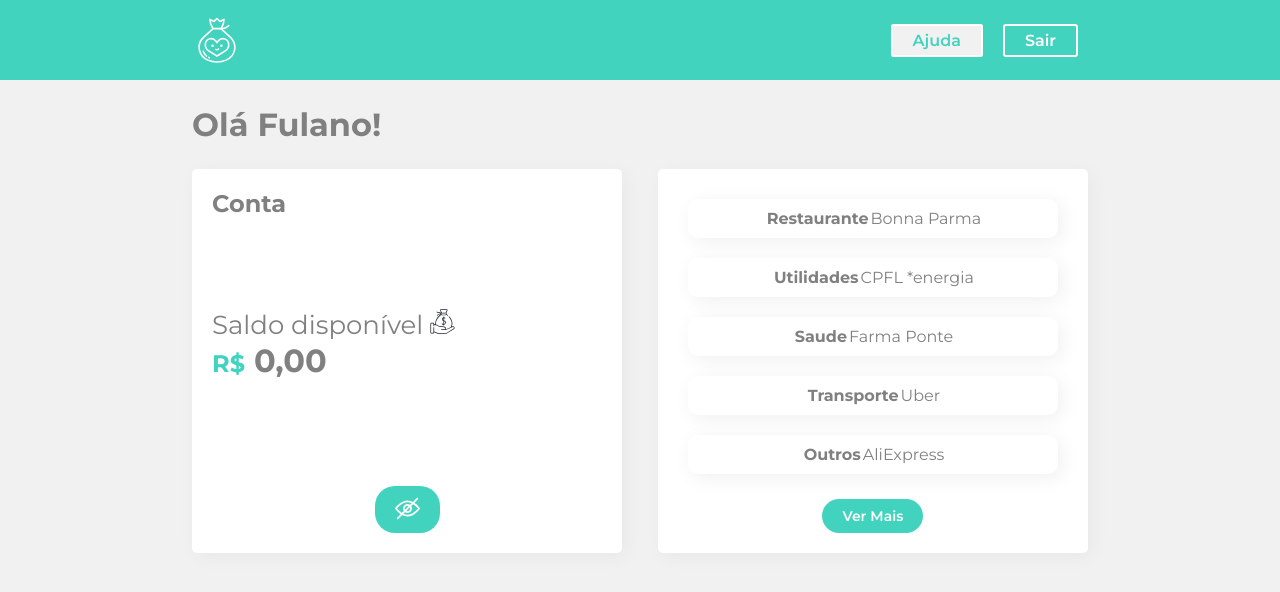
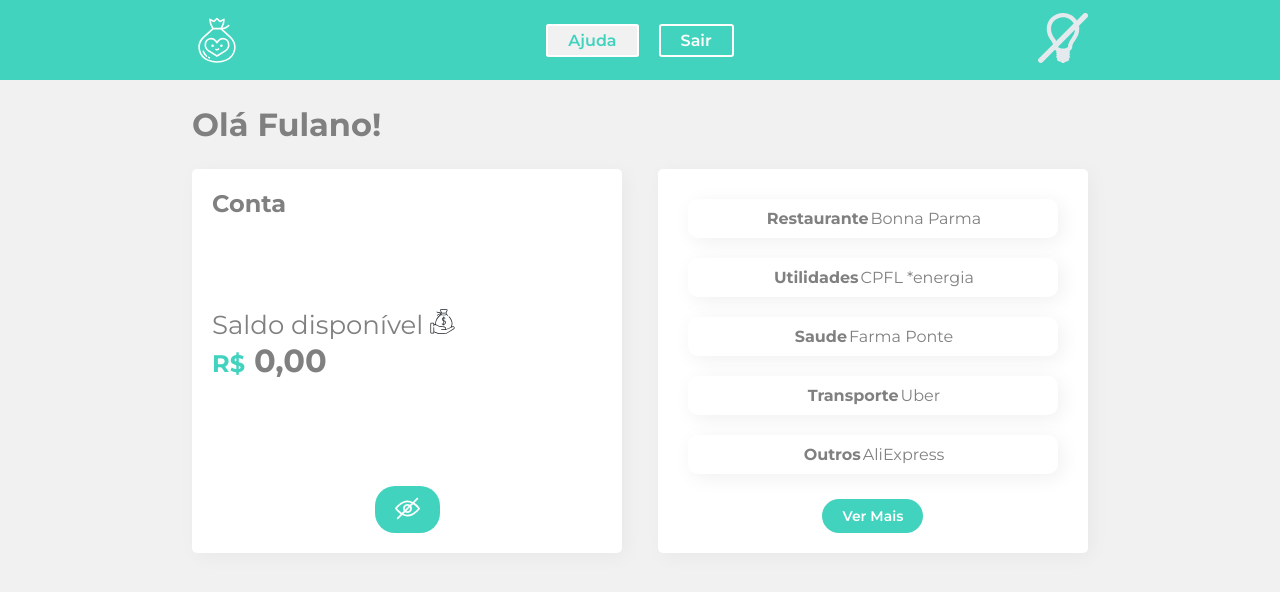
Before and after one commit to GustavoSMelo/Formacao-react-alura, a React (Create React App) app in the folder react04/: page / in a window 1280 px wide. Shown: the top 592 px of the page. Built offline with nearby package versions, Linux system fonts and the light colour scheme.

Commit message:
button to change theme

```diff
--- a/react04/src/Components/Cabecalho/index.jsx
+++ b/react04/src/Components/Cabecalho/index.jsx
@@ -3,7 +3,7 @@ import bank_logo from "../../assets/images/bank_logo.svg"
 import { Navbar, ButtonLink } from './style'
 import { corPrimaria, txtBackgroundLight, backgroundLight } from '../../themes/variables'
 
-const Cabecalho = () => {
+const Cabecalho = (props) => {
   return (
     <Navbar colorTheme={corPrimaria} className="cabecalho">
       <img className="imagem-logo" src={bank_logo} alt="Logo Smart Bank" />
@@ -15,6 +15,9 @@ const Cabecalho = () => {
           Sair
         </ButtonLink>
       </div>
+      <figure onClick={() => props.handleChangeTheme()}>
+          <img src={props.lamp} alt='lamp'/>
+      </figure>
     </Navbar>
   );
 };
--- a/react04/src/Components/Cabecalho/style.js
+++ b/react04/src/Components/Cabecalho/style.js
@@ -7,9 +7,13 @@ export const Navbar = styled.header`
   padding: 0 15vw;
   height: 10vh;
   align-items: center;
-  img {
+  figure > img, img {
     height: 50px;
     width: 50px;
+  }
+
+  figure > img {
+    cursor: pointer;
   }
 `
 
```
